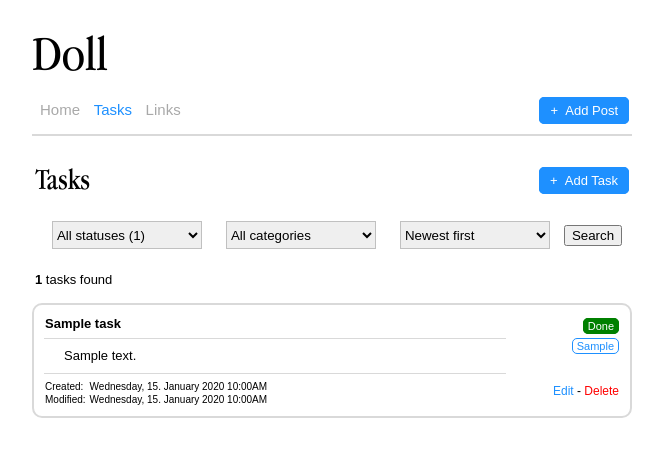
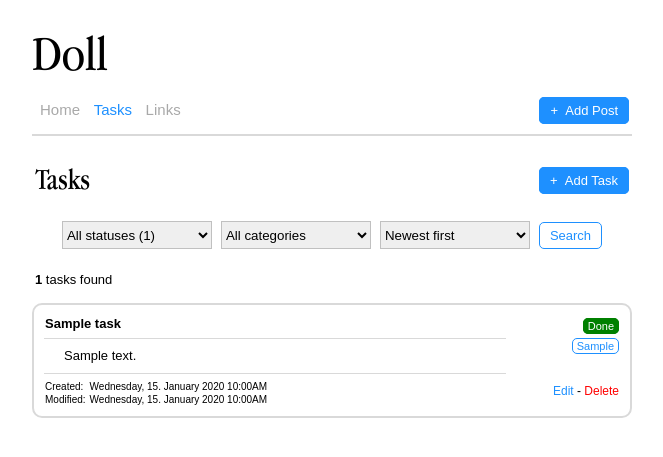
Before and after one commit to Starstaub/doll, a Flask app: page /tasks in a window 1280 px wide. Shown: the top 457 px of the page, without its empty margins (308-971 px from the left). Run offline with Flask 2, Linux system fonts and the light colour scheme; tables that the repository leaves empty hold one stand-in row (values such as "Sample post").

Commit message:
Fixed task search bar
Damn you CSS

```diff
--- a/app/static/css/tasks.css
+++ b/app/static/css/tasks.css
@@ -121,7 +121,5 @@
     height: 28px;
     width: 150px;
     border: 1px solid Silver;
-    margin-left: 10px;
-    margin-right: 10px;
     vertical-align: middle;
 }
--- a/app/templates/tasks.html
+++ b/app/templates/tasks.html
@@ -21,10 +21,10 @@
 
         <table style="margin: auto; padding-bottom: 15px"> <!-- TO BE FIXED -->
             <tr>
-                <td>{{ pick.status(class="form_selectfield form_selectfield_margin") }}</td>
-                <td>{{ pick.category(class="form_selectfield form_selectfield_margin") }}</td>
-                <td>{{ pick.order(class="form_selectfield form_selectfield_margin") }}</td>
-                <td>{{ pick.submit(class="button_search") }}</td>
+                <td>{{ pick.status(class="form_selectfield marg_right") }}</td>
+                <td>{{ pick.category(class="form_selectfield marg_right") }}</td>
+                <td>{{ pick.order(class="form_selectfield") }}</td>
+                <td>{{ pick.submit(class="button blue_transparent marg_left") }}</td>
             </tr>
         </table>
 
```
